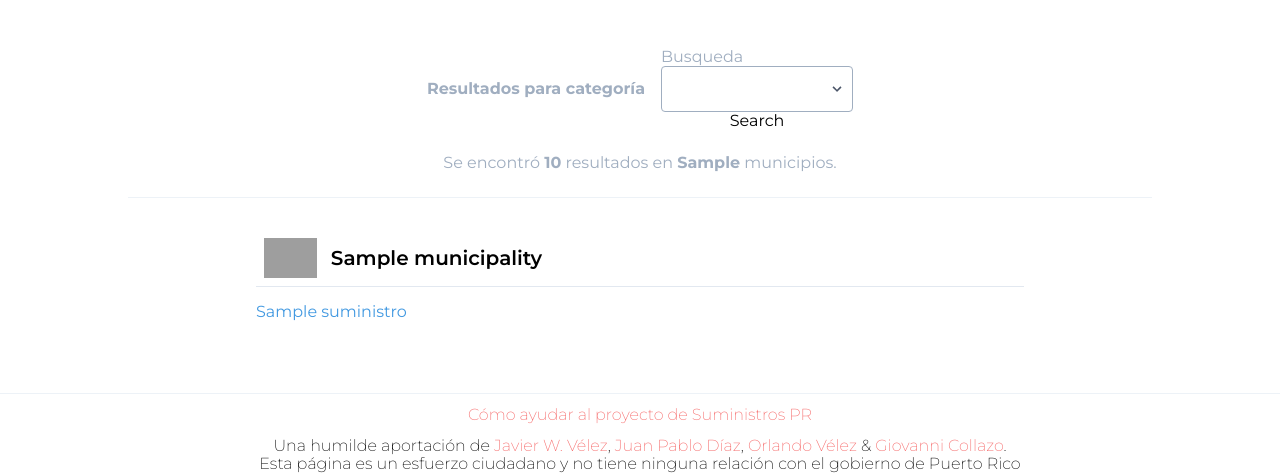
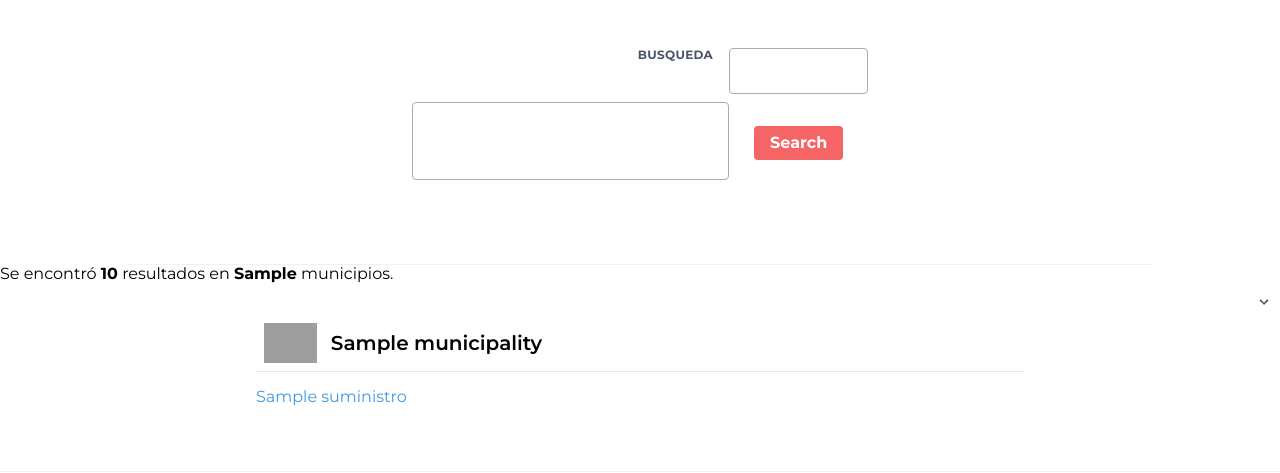
Before and after one commit to Code4PuertoRico/suministrospr, a Django app: template suministrospr/suministros/templates/suministros/search.html in a window 1280 px wide. Shown: the part 98-571 px from the top of the page. Run offline with Django 3.2, Linux system fonts and the light colour scheme; the template is opened without the code that fills it: most values are stand-ins (such as "Sample title", 1, 10 or a date in 2020); lists and menus that the app fills with data are empty; some libraries are stand-ins or nearby versions; grey boxes are pictures that could not be loaded.

Commit message:
WIP commit
Signed-off-by: Froilan Irizarry <froi@github.com>

```diff
--- a/suministrospr/suministros/templates/suministros/search.html
+++ b/suministrospr/suministros/templates/suministros/search.html
@@ -11,15 +11,16 @@
 
       <form action="{% url 'suministro-search' %}" method="GET">
 
-          <div class="main__actions--form">
+          <div class="main__search--form">
             <div class="search__header--container">
-
-              <label for="inline-full-name">
-                Resultados para categoría
-              </label>
-
-              <div class="relative">
-                <input type="text" name="q" placeholder="Busqueda" />
+              <div class="input__container">
+                <label for="q">
+                  Busqueda
+                </label>
+                <input type="text" name="q" value="{{ form.q.value|default_if_none:'' }}">
+                {% if form.q.errors %}<p>{{ form.q.errors.0 }}</p>{% endif %}
+              </div>
+              <div class="input__container">
                 <select name="tag">
                   {% for value, label in filter_form.fields.tag.choices %}
                     <option value="{{ value }}" {% if filter_form.tag.value == value %}selected{% endif %}>{{ label }}</option>
@@ -28,7 +29,10 @@
                 <div class="svg">
                   <svg xmlns="http://www.w3.org/2000/svg" viewBox="0 0 20 20"><path d="M9.293 12.95l.707.707L15.657 8l-1.414-1.414L10 10.828 5.757 6.586 4.343 8z"/></svg>
                 </div>
-                <button type="submit">Search</button>
+                <div class="main__search--button">
+                  <button class="main__search--button" type="submit">Search</button>
+                </div>
+              </div>
             </div>
           </div>
         </div>
```
